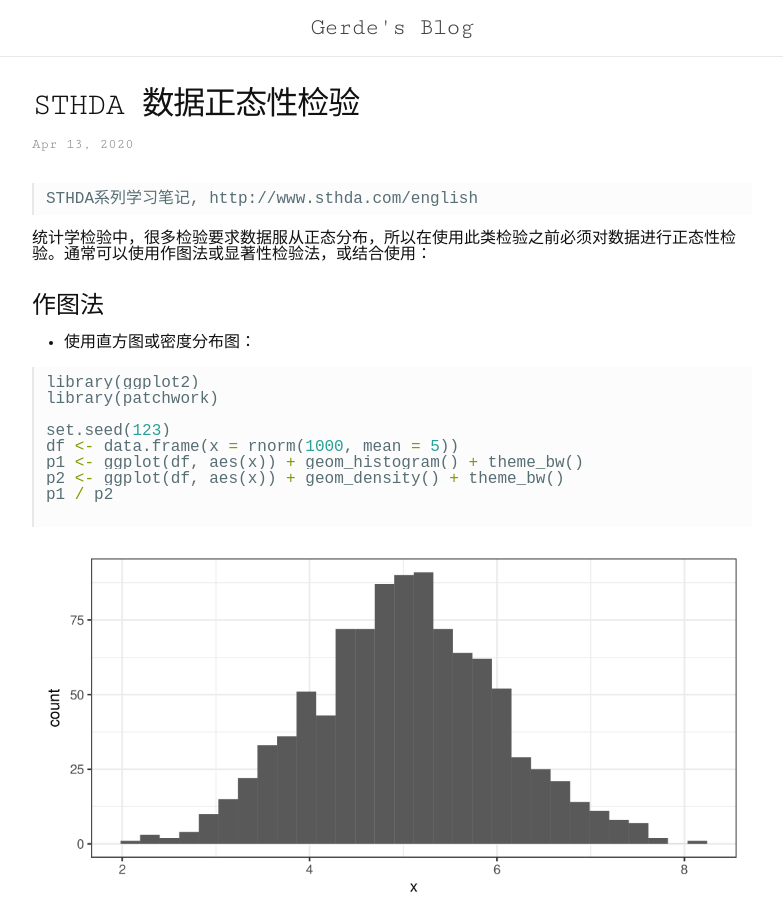
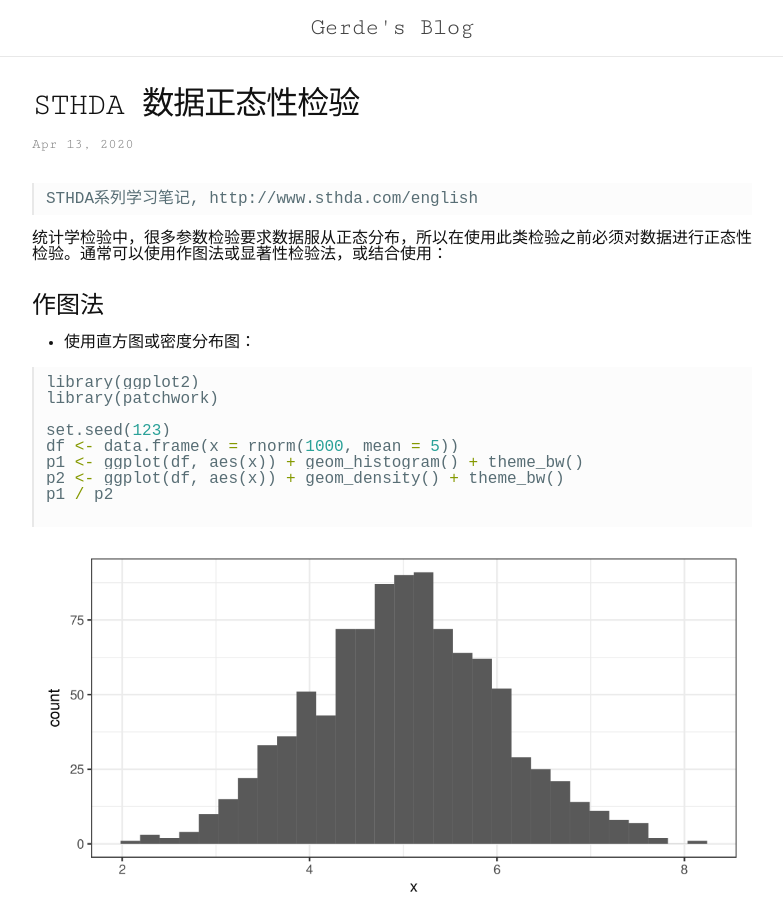
Before and after one commit to Gerde/gerde.github.io, a Jekyll site: the page built from _posts/2020-04-13-normality-assess.md, in a window 1280 px wide and 900 px high. Shown: the whole window, without its empty margins (248-1031 px from the left). Built offline with Jekyll 4.4.1, drawn with Linux system fonts in a browser that asks for light colours; some of the changed text lies outside the part shown.

Commit message:
modify post

````diff
--- a/_posts/2020-04-13-normality-assess.md
+++ b/_posts/2020-04-13-normality-assess.md
@@ -8,7 +8,7 @@
 STHDA系列学习笔记, http://www.sthda.com/english
 ```
 
-统计学检验中，很多检验要求数据服从正态分布，所以在使用此类检验之前必须对数据进行正态性检验。通常可以使用作图法或显著性检验法，或结合使用：
+统计学检验中，很多参数检验要求数据服从正态分布，所以在使用此类检验之前必须对数据进行正态性检验。通常可以使用作图法或显著性检验法，或结合使用：
 
 ### 作图法
 
@@ -59,3 +59,7 @@
 W = 0.99838, p-value = 0.4765
 
 p = 0.4765, 统计不显著，即该数据服从正态分布。
+
+```
+根据中心极限定理，数据点大于30个时，可以忽略数据的正态性，直接使用参数检验。
+```
````
